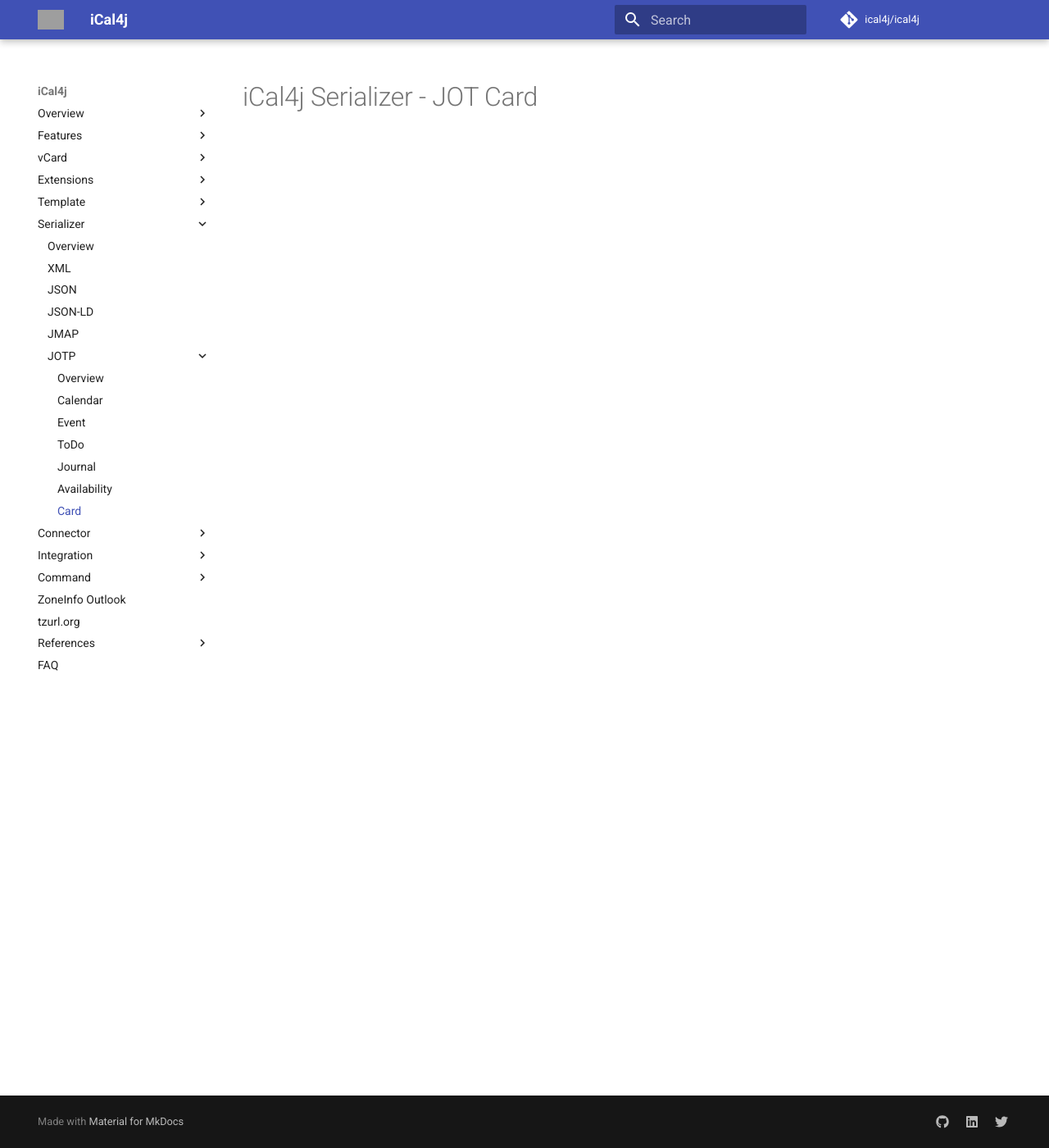
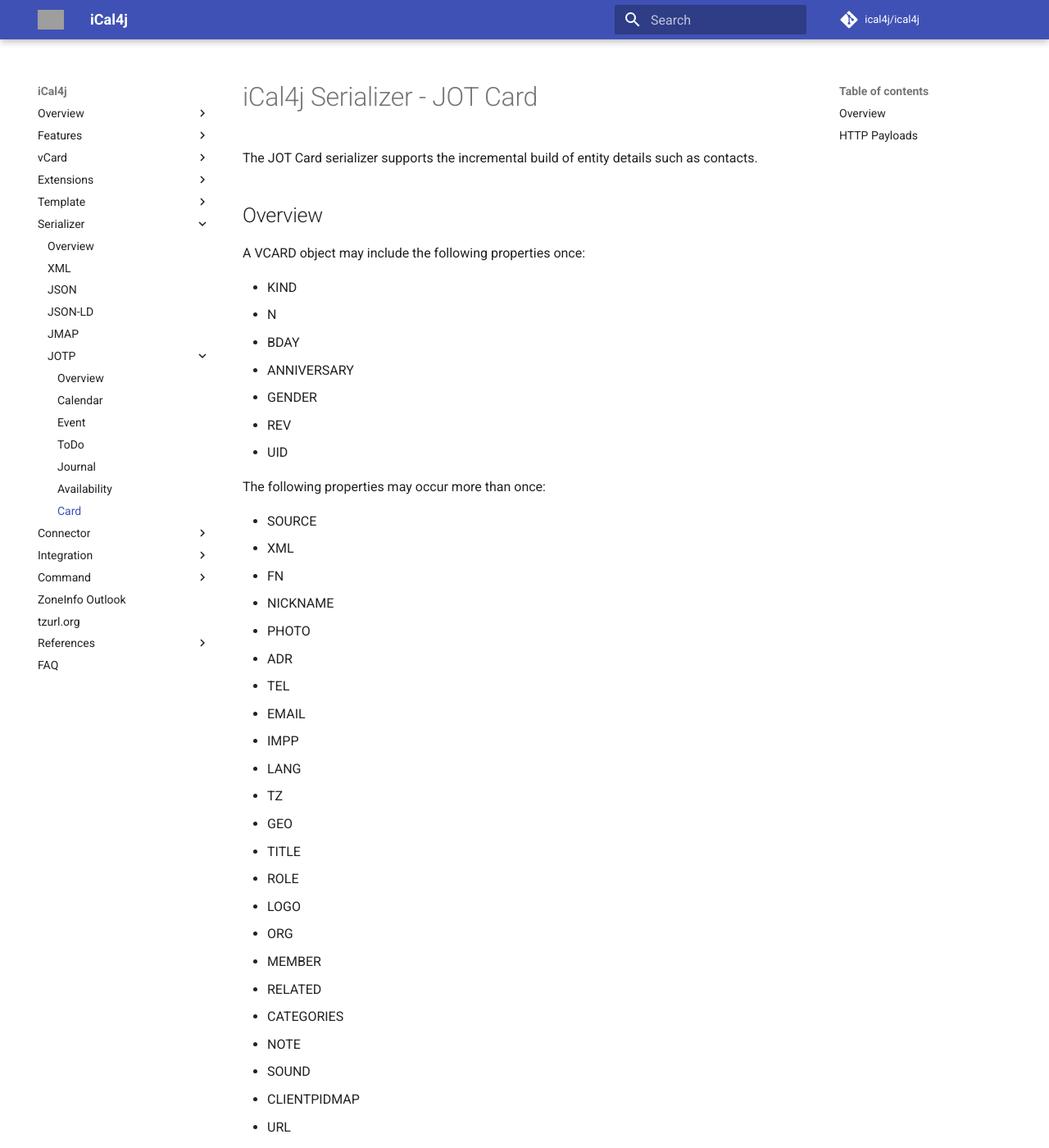
Before and after one commit to ical4j/ical4j-user-guide, an MkDocs documentation site: the page built from docs/serializer/jotp/card.md, in a window 1280 px wide and 1400 px high. Shown: the whole window at 82% size. Built offline with MkDocs 1.6.1 and Material for MkDocs 9.7.7, drawn with Linux system fonts in a browser that asks for light colours; comment, search, counter and statistics services are not loaded; some of the changed text lies outside the part shown; grey boxes are pictures that could not be loaded.

Commit message:
Added jotp serializer docs

```diff
--- a/docs/serializer/jotp/card.md
+++ b/docs/serializer/jotp/card.md
@@ -1 +1,51 @@
 # iCal4j Serializer - JOT Card
+
+
+The JOT Card serializer supports the incremental build of entity details such as contacts.
+
+## Overview
+
+A VCARD object may include the following properties once:
+
+* KIND
+* N
+* BDAY
+* ANNIVERSARY
+* GENDER
+* REV
+* UID
+
+
+The following properties may occur more than once:
+
+* SOURCE
+* XML
+* FN
+* NICKNAME
+* PHOTO
+* ADR
+* TEL
+* EMAIL
+* IMPP
+* LANG
+* TZ
+* GEO
+* TITLE
+* ROLE
+* LOGO
+* ORG
+* MEMBER
+* RELATED
+* CATEGORIES
+* NOTE
+* SOUND
+* CLIENTPIDMAP
+* URL
+* KEY
+* FBURL
+* CALADRURI
+* CALURI
+
+## HTTP Payloads
+
+Combined with HTTP verbs an API for entity management can be created.
```
Also changed, not shown: docs/serializer/jotp/availability.md (+34 -0 lines), docs/serializer/jotp/event.md (+33 -0 lines), docs/serializer/jotp/journal.md (+37 -0 lines), docs/serializer/jotp/todo.md (+44 -0 lines).
